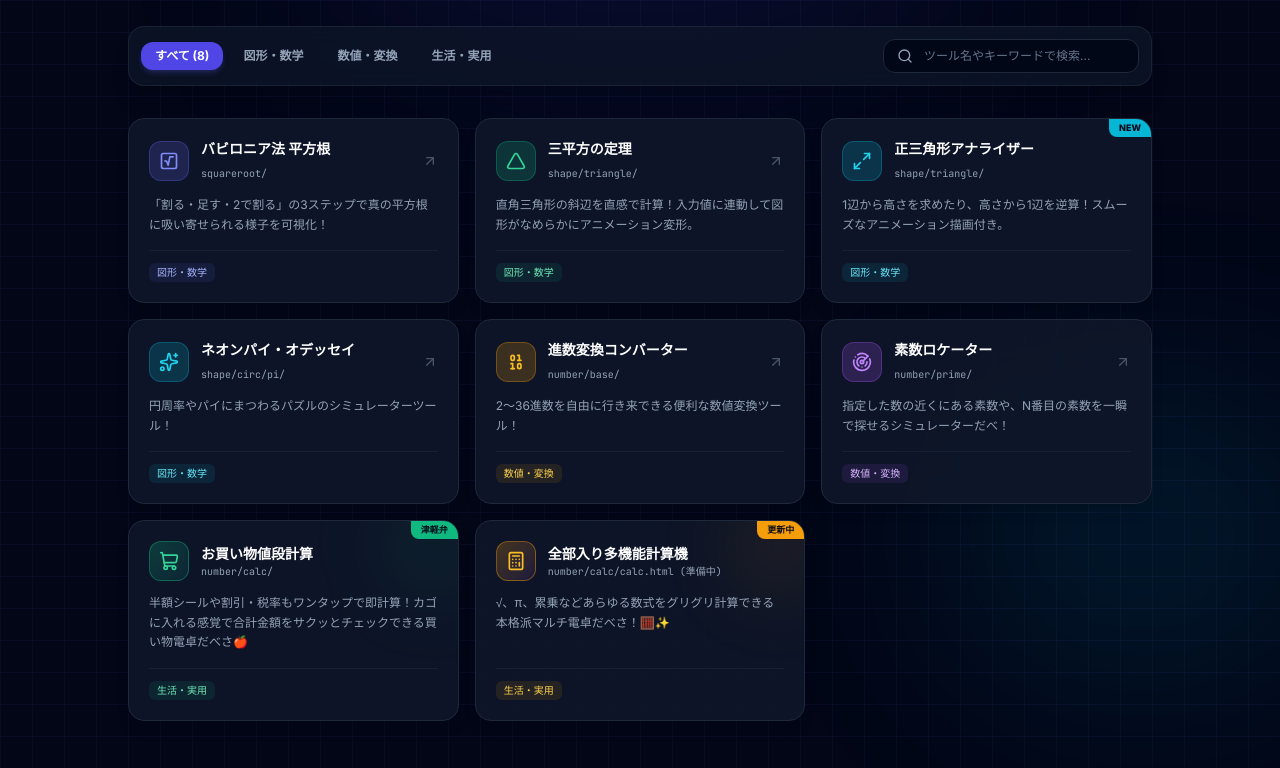
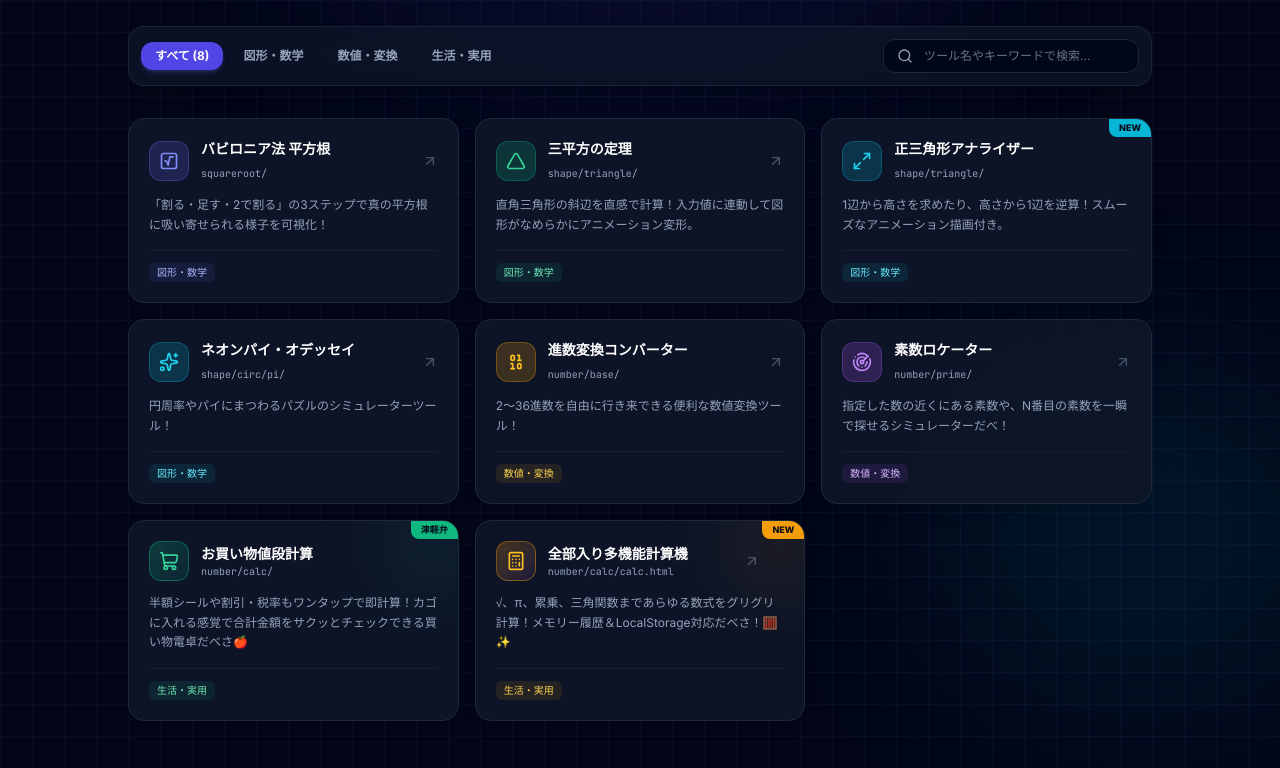
Before and after one commit to ykun-penteam0208/calc-tool, a plain HTML site: page index.html in a window 1280 px wide. Shown: the part 192-960 px from the top of the page. Drawn offline with nearby package versions, Linux system fonts and the light colour scheme.

Commit message:
Refactor index.html and update tool links
Removed comments for background grid pattern and card animation. Updated the link for the multifunction calculator to be clickable. Enhanced the description for the multifunction calculator.

```diff
--- a/index.html
+++ b/index.html
@@ -21,14 +21,12 @@
     };
   </script>
   <style>
-    /* 背景の微細なグリッド模様 */
     .bg-grid-pattern {
       background-image:
         linear-gradient(to right, rgba(99, 102, 241, 0.06) 1px, transparent 1px),
         linear-gradient(to bottom, rgba(99, 102, 241, 0.06) 1px, transparent 1px);
       background-size: 32px 32px;
     }
-    /* カードの滑らかな登場アニメーション */
     @keyframes fadeUp {
       from { opacity: 0; transform: translateY(12px); }
       to { opacity: 1; transform: translateY(0); }
@@ -263,29 +261,32 @@
         </div>
       </a>
 
-      <!-- 全部入り多機能計算機 (更新中) -->
-      <div data-category="life" class="tool-card cursor-not-allowed opacity-75 bg-slate-900/90 border border-slate-800 rounded-2xl p-5 shadow-lg relative overflow-hidden select-none flex flex-col justify-between">
-        <div class="absolute top-0 right-0 bg-amber-500 text-slate-950 text-[9px] font-black px-2.5 py-0.5 rounded-bl-lg">更新中</div>
-        <div class="absolute -right-6 -top-6 w-24 h-24 bg-amber-500/10 rounded-full blur-2xl pointer-events-none"></div>
+      <!-- 全部入り多機能計算機（クリックで ./number/calc/calc.html へ移動！） -->
+      <a href="./number/calc/calc.html" data-category="life" class="tool-card bg-slate-900/90 backdrop-blur-sm border border-slate-800 hover:border-amber-500/60 hover:-translate-y-1 rounded-2xl p-5 transition-all duration-300 shadow-lg hover:shadow-amber-500/15 group flex flex-col justify-between relative overflow-hidden">
+        <div class="absolute top-0 right-0 bg-amber-500 text-slate-950 text-[9px] font-black px-2.5 py-0.5 rounded-bl-lg">NEW</div>
+        <div class="absolute -right-6 -top-6 w-24 h-24 bg-amber-500/10 rounded-full blur-2xl group-hover:bg-amber-500/20 transition-all pointer-events-none"></div>
 
         <div class="relative z-10">
-          <div class="flex items-center gap-3 mb-3">
-            <div class="w-10 h-10 rounded-xl bg-gradient-to-br from-amber-500/25 to-purple-500/10 border border-amber-500/40 flex items-center justify-center text-amber-400 shrink-0 shadow-inner">
-              <i data-lucide="calculator" class="w-5 h-5"></i>
+          <div class="flex items-center justify-between mb-3 pr-6">
+            <div class="flex items-center gap-3">
+              <div class="w-10 h-10 rounded-xl bg-gradient-to-br from-amber-500/25 to-purple-500/10 border border-amber-500/40 flex items-center justify-center text-amber-400 group-hover:scale-110 transition shrink-0 shadow-inner">
+                <i data-lucide="calculator" class="w-5 h-5"></i>
+              </div>
+              <div class="min-w-0">
+                <h2 class="text-sm font-bold text-white group-hover:text-amber-400 transition truncate">全部入り多機能計算機</h2>
+                <span class="text-[10px] text-slate-400 font-mono block truncate">number/calc/calc.html</span>
+              </div>
             </div>
-            <div class="min-w-0 pr-8">
-              <h2 class="text-sm font-bold text-white truncate">全部入り多機能計算機</h2>
-              <span class="text-[10px] text-slate-400 font-mono block truncate">number/calc/calc.html (準備中)</span>
-            </div>
+            <i data-lucide="arrow-up-right" class="w-4 h-4 text-slate-600 group-hover:text-amber-400 group-hover:translate-x-0.5 group-hover:-translate-y-0.5 transition-all shrink-0"></i>
           </div>
-          <p class="text-xs text-slate-400 leading-relaxed">
-            √、π、累乗などあらゆる数式をグリグリ計算できる本格派マルチ電卓だべさ！🧮✨
+          <p class="text-xs text-slate-400 leading-relaxed group-hover:text-slate-300 transition">
+            √、π、累乗、三角関数まであらゆる数式をグリグリ計算！メモリー履歴＆LocalStorage対応だべさ！🧮✨
           </p>
         </div>
         <div class="mt-4 pt-3 border-t border-slate-800/60 flex items-center gap-1.5 relative z-10">
           <span class="text-[10px] px-2 py-0.5 rounded-md bg-amber-500/10 text-amber-300 font-medium">生活・実用</span>
         </div>
-      </div>
+      </a>
 
     </div>
 
```
